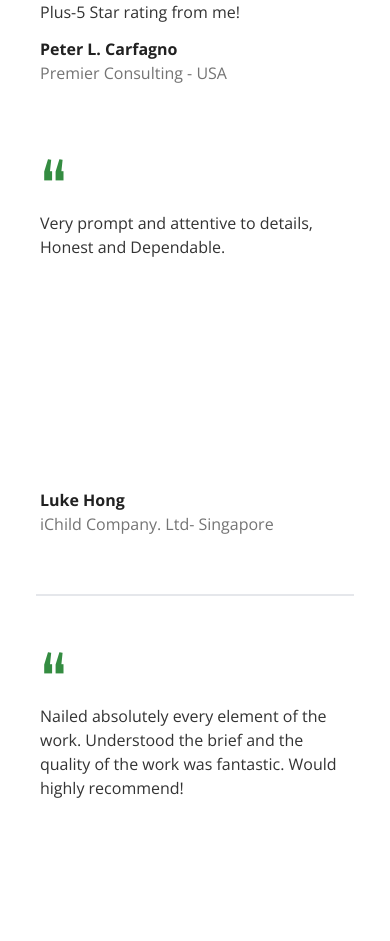
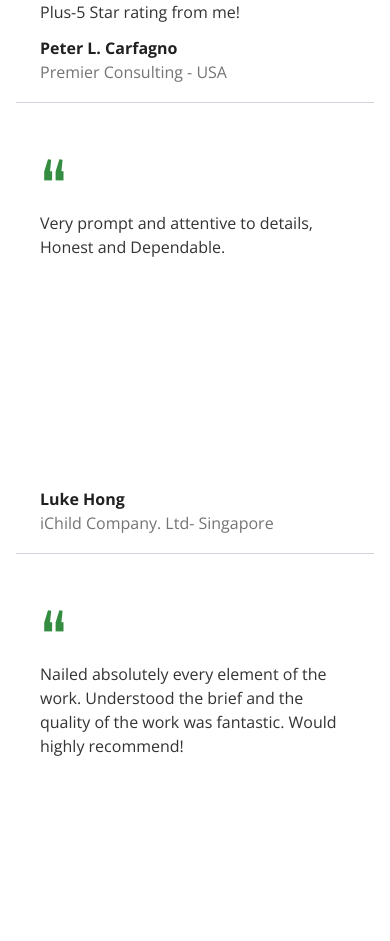
Before and after one commit to Kingkon963/reallyBeyond, a Next.js app: page /testimonials in a window 390 px wide. Shown: the part 1041-1982 px from the top of the page. Built offline with nearby package versions, Linux system fonts and the light colour scheme; a web font is replaced by a local one.

Commit message:
testimonial border added

```diff
--- a/src/components/Testimonial.tsx
+++ b/src/components/Testimonial.tsx
@@ -22,7 +22,9 @@ function Testimonial({
   return (
     <div
       className={`testimonials-grid__item ${borderColor ? borderColor : ""} ${
-        isSimple ? "border-0" : ""
+        isSimple
+          ? "border-0 border-b lg:border-b-0 last:border-b-0 border-gray-300"
+          : ""
       }`}
     >
       <span className={`gothic ${isSimple ? "text-green" : ""}`}> “ </span>
--- a/src/components/TestimonialGrid.tsx
+++ b/src/components/TestimonialGrid.tsx
@@ -38,7 +38,7 @@ function TestimonialGrid({ variant }: TestimonialGrid) {
         Very prompt and attentive to details, Honest and Dependable.
       </Testimonial>
 
-      <hr className="col-span-full border mt-10 bg-gray-600 mx-5" />
+      <hr className="col-span-full border mt-10 bg-gray-600 mx-5 hidden lg:block" />
 
       <Testimonial
         variant={variant}
```
